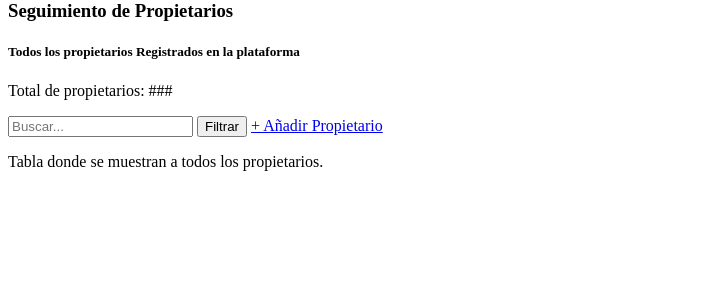
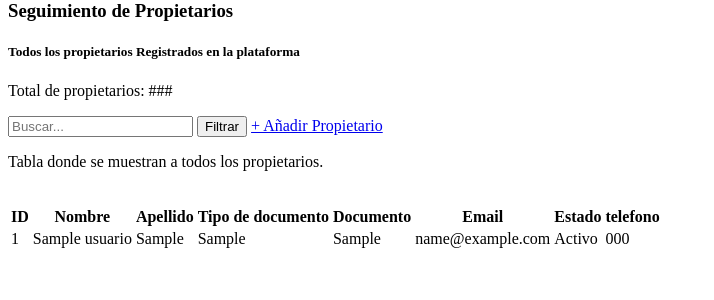
Before and after one commit to juanherrera20/Renta_casa_old, a Django app: page /Personas/Propietarios/ in a window 1280 px wide. Shown: the part 331-631 px from the top of the page, without its empty margins (0-714 px from the left). Run offline with Django 5.2, Linux system fonts and the light colour scheme; tables that the repository leaves empty hold one stand-in row (values such as "Sample post").

Commit message:
Ya se ve la tabla de propietarios

```diff
--- a/desarrollo/generar/models.py
+++ b/desarrollo/generar/models.py
@@ -11,7 +11,7 @@ class superuser(models.Model): #Tabla usuarios
     password = models.CharField(max_length = 250)
     telefono = models.CharField(max_length = 50)
     email = models.EmailField(max_length = 100)
-    habilitar = models.IntegerField() #Saber si un usuario está habilitado o no (declarar super usuario)
+    habilitar = models.IntegerField(default=1) #Saber si un usuario está habilitado o no (declarar super usuario)
     urls = []
 
     class Meta:
@@ -25,6 +25,7 @@ class usuarios(models.Model): #Tabla usuarios
     documento = models.CharField(max_length = 50)
     email = models.EmailField(max_length = 100)
     telefono = models.CharField(max_length = 50)
+    habilitar = models.IntegerField(default=1)
     propie_client = models.IntegerField()
 
     class Meta:
--- a/desarrollo/generar/templates/personas/propietarios/personas_propietarios.html
+++ b/desarrollo/generar/templates/personas/propietarios/personas_propietarios.html
@@ -41,7 +41,40 @@
     <p>Total de propietarios: ###</p>
     <input type="search" id="buscar" name="buscar" placeholder="Buscar..."> <button name="filtro" id="filtro" value="3">Filtrar</button> <a href="{% url 'addPropietario' %}"> + Añadir Propietario</a>
     <br>
-    <p>Tabla donde se muestran a todos los propietarios.</p>
+    <p>Tabla donde se muestran a todos los propietarios.</p><br>
+    <table>
+      <thead>
+          <tr>
+              <th>ID</th>
+              <th>Nombre</th>
+              <th>Apellido</th>
+              <th>Tipo de documento</th>
+              <th>Documento</th>
+              <th>Email</th>
+              <th>Estado</th>
+              <th>telefono</th>
+          </tr>
+      </thead>
+      <tbody>
+        {% for usuario, estado in datosUsuario %}
+        <tr>
+            <td>{{ usuario.id }}</td>
+            <td>{{ usuario.nombre }}</td>
+            <td>{{ usuario.apellido }}</td>
+            <td>{{ usuario.tipo_documento }}</td>
+            <td>{{ usuario.documento }}</td>
+            <td>{{ usuario.email }}</td>
+            <td>
+              {{ estado }}
+
+            </td>
+            <td>{{ usuario.telefono }}</td>
+        </tr>
+        {% endfor %}
+    </tbody>
+  </table>
+
+
 
 
 
--- a/desarrollo/generar/views.py
+++ b/desarrollo/generar/views.py
@@ -1,3 +1,4 @@
+from django.forms import model_to_dict
 from django.shortcuts import render, redirect
 from django.http import HttpResponse
 from .models import superuser, usuarios, arrendatario, propietario, tareas
@@ -38,6 +39,12 @@ diccionarioTareaEtiqueta = {
             #'6': 'Cancelar',
             #'7': 'Finalizar',
             #'8': 'Cancelar',
+}
+diccionarioHabilitar ={
+    '1': 'Activo',
+    '2': 'Inactivo',
+    '3': 'Vacaciones',
+    '4': 'Indefinido',
 }
 #++++++++++++++++++++++++++++++++++++++++++++++++++++++++++++++++++++++++++++++++
 
@@ -93,7 +100,7 @@ def register(request):
         encrypt_passw = generate_password_hash(passw)
 
         # Crear y guardar el objeto superuser
-        model = superuser(nombre=name, apellido=lastname, documento=ide, password=encrypt_passw, telefono=phone, email=email, habilitar=1)
+        model = superuser(nombre=name, apellido=lastname, documento=ide, password=encrypt_passw, telefono=phone, email=email)
         model.save()
 
         # Redireccionar a la página de inicio de sesión después del registro
@@ -111,7 +118,12 @@ def inmu(request):
 
 
 def personas_propietarios(request):
-    return render(request, 'personas/propietarios/personas_propietarios.html')
+    #Logica para la tabla de propietarios
+    objetoUsuario = usuarios.objects.filter(propie_client=1) #Se filtra para saber si son propietarios o clientes
+    habilitar = usuarios.objects.filter(propie_client=1).values_list('habilitar', flat=True) #Se filtra solo el campo de 'habilitar'
+    estados = [diccionarioHabilitar[str(habilitar_value)] for habilitar_value in habilitar] # Se implementa el diciconarioHabilitar
+    usuarios_con_estados = list(zip(objetoUsuario, estados)) # Se implementan las dos listas en 1, así Django las puede iterar sin problemas en el HTML
+    return render(request, 'personas/propietarios/personas_propietarios.html',{'datosUsuario':usuarios_con_estados})
 
 
 def personas_inquilinos(request):
```
Also changed, not shown: desarrollo/generar/migrations/0008_usuarios_habilitar_alter_superuser_habilitar.py (added).
